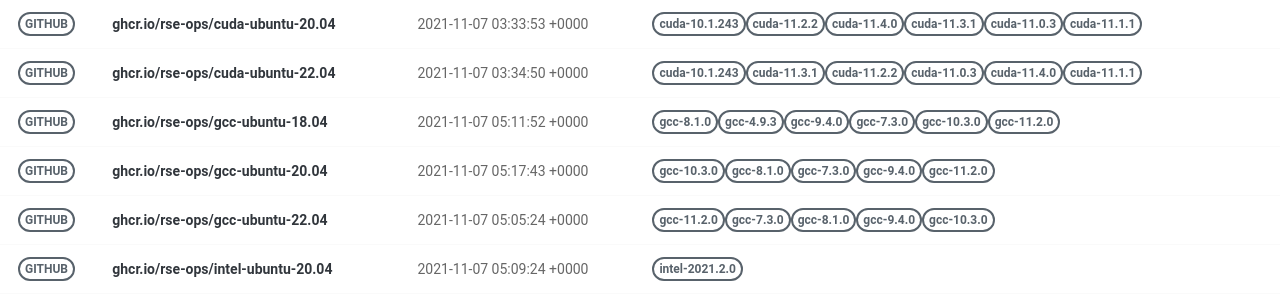
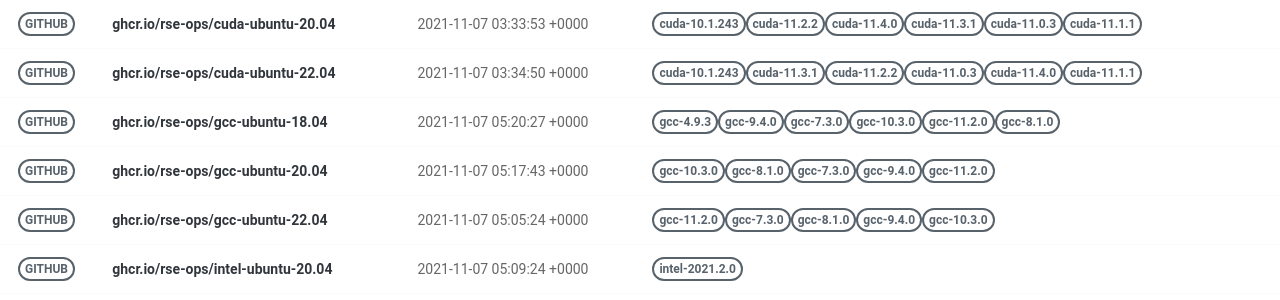
Before and after one commit to rse-ops/docker-images, a Jekyll site: the page built from pages/index.md, in a window 1280 px wide. Shown: the part 277-577 px from the top of the page. Built offline with Jekyll 4.4.1, drawn with Linux system fonts in a browser that asks for light colours; nearby versions of some CDN libraries.

Commit message:
Automated push to update library 2021-11-07

```diff
--- a/_library/ghcr.io-rse-ops-gcc-ubuntu-18.04.md
+++ b/_library/ghcr.io-rse-ops-gcc-ubuntu-18.04.md
@@ -1,14 +1,11 @@
 ---
 layout: container
 name: ghcr.io/rse-ops/gcc-ubuntu-18.04
-updated_at: 2021-11-07 05:11:52.619010
+updated_at: 2021-11-07 05:20:27.720716
 
 
 container_url: https://github.com/orgs/rse-ops/packages/container/package/gcc-ubuntu-18.04
 versions:
- - tag: gcc-8.1.0
-   dockerfile: https://github.com/rse-ops/docker-images/blob/main/ubuntu/gcc/Dockerfile
-   manifest: https://crane.ggcr.dev/manifest/ghcr.io/rse-ops/gcc-ubuntu-18.04:gcc-8.1.0
  - tag: gcc-4.9.3
    dockerfile: https://github.com/rse-ops/docker-images/blob/main/ubuntu/gcc/Dockerfile
    manifest: https://crane.ggcr.dev/manifest/ghcr.io/rse-ops/gcc-ubuntu-18.04:gcc-4.9.3
```
Also changed, not shown: other parts of _library/ghcr.io-rse-ops-gcc-ubuntu-18.04.md (+3 -0 lines).
